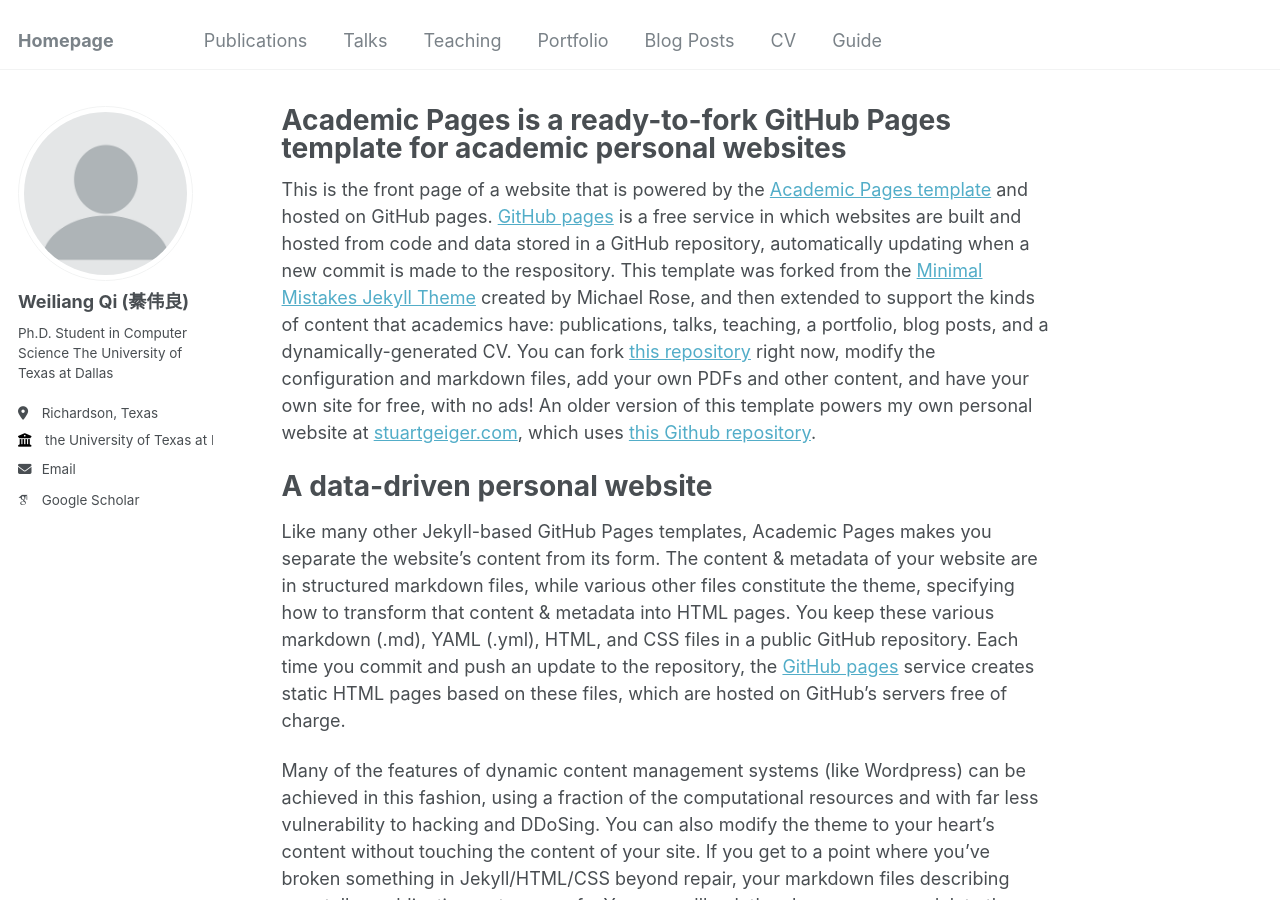
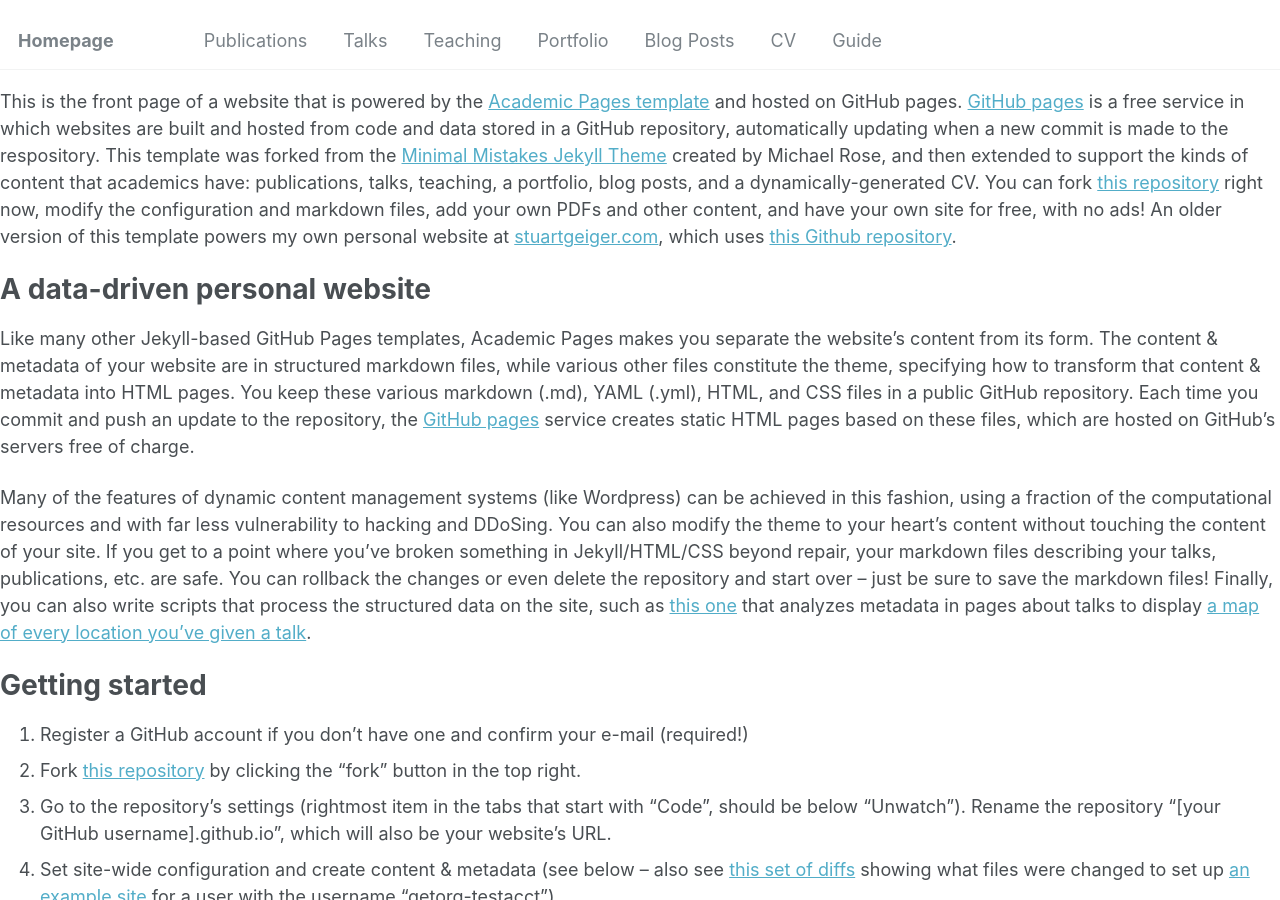
Before and after one commit to S3c0nd/S3c0nd.github.io, a Jekyll site: the page built from _pages/about.md, in a window 1280 px wide and 900 px high. Built offline with Jekyll 4.4.1, drawn with Linux system fonts in a browser that asks for light colours; some web fonts are replaced; our own code applies the rules of GitHub Pages for plain Markdown files; part of the change alters nothing that is shown.

Commit message:
Update _config.yml

```diff
--- a/_config.yml
+++ b/_config.yml
@@ -24,9 +24,9 @@ author:
   avatar           : "profile.png"
   name             : "Weiliang Qi (綦伟良)"
   pronouns         : # example: "she/her"
-  bio              : "Ph.D. Student in Computer Science \n The University of Texas at Dallas"
+  bio              : "Ph.D. Student in Computer Science at the University of Texas at Dallas"
   location         : "Richardson, Texas"
-  employer         : "the University of Texas at Dallas"
+  employer         : # "The University of Texas at Dallas"
   uri              : # URL
   email            : "Weiliang.Qi@utdallas.edu"
 
@@ -225,59 +225,59 @@ collections:
 
 # These settings control how pages and collections are included in the site
 defaults:
-  # _posts
-  - scope:
-      path: ""
-      type: posts
-    values:
-      layout: single
-      author_profile: true
-      read_time: true
-      comments: true
-      share: true
-      related: true
-  # _pages
-  - scope:
-      path: ""
-      type: pages
-    values:
-      layout: single
-      author_profile: true
-  # _teaching
-  - scope:
-      path: ""
-      type: teaching
-    values:
-      layout: single
-      author_profile: true
-      share: true
-      comments: true
-  # _publications
-  - scope:
-      path: ""
-      type: publications
-    values:
-      layout: single
-      author_profile: true
-      share: true
-      comments: true
-  # _portfolio
-  - scope:
-      path: ""
-      type: portfolio
-    values:
-      layout: single
-      author_profile: true
-      share: true
-      comment: true
-  # _talks
-  - scope:
-      path: ""
-      type: talks
-    values:
-      layout: talk
-      author_profile: true
-      share: true
+  # # _posts
+  # - scope:
+  #     path: ""
+  #     type: posts
+  #   values:
+  #     layout: single
+  #     author_profile: true
+  #     read_time: true
+  #     comments: true
+  #     share: true
+  #     related: true
+  # # _pages
+  # - scope:
+  #     path: ""
+  #     type: pages
+  #   values:
+  #     layout: single
+  #     author_profile: true
+  # # _teaching
+  # - scope:
+  #     path: ""
+  #     type: teaching
+  #   values:
+  #     layout: single
+  #     author_profile: true
+  #     share: true
+  #     comments: true
+  # # _publications
+  # - scope:
+  #     path: ""
+  #     type: publications
+  #   values:
+  #     layout: single
+  #     author_profile: true
+  #     share: true
+  #     comments: true
+  # # _portfolio
+  # - scope:
+  #     path: ""
+  #     type: portfolio
+  #   values:
+  #     layout: single
+  #     author_profile: true
+  #     share: true
+  #     comment: true
+  # # _talks
+  # - scope:
+  #     path: ""
+  #     type: talks
+  #   values:
+  #     layout: talk
+  #     author_profile: true
+  #     share: true
 
 
 # Sass/SCSS
```
